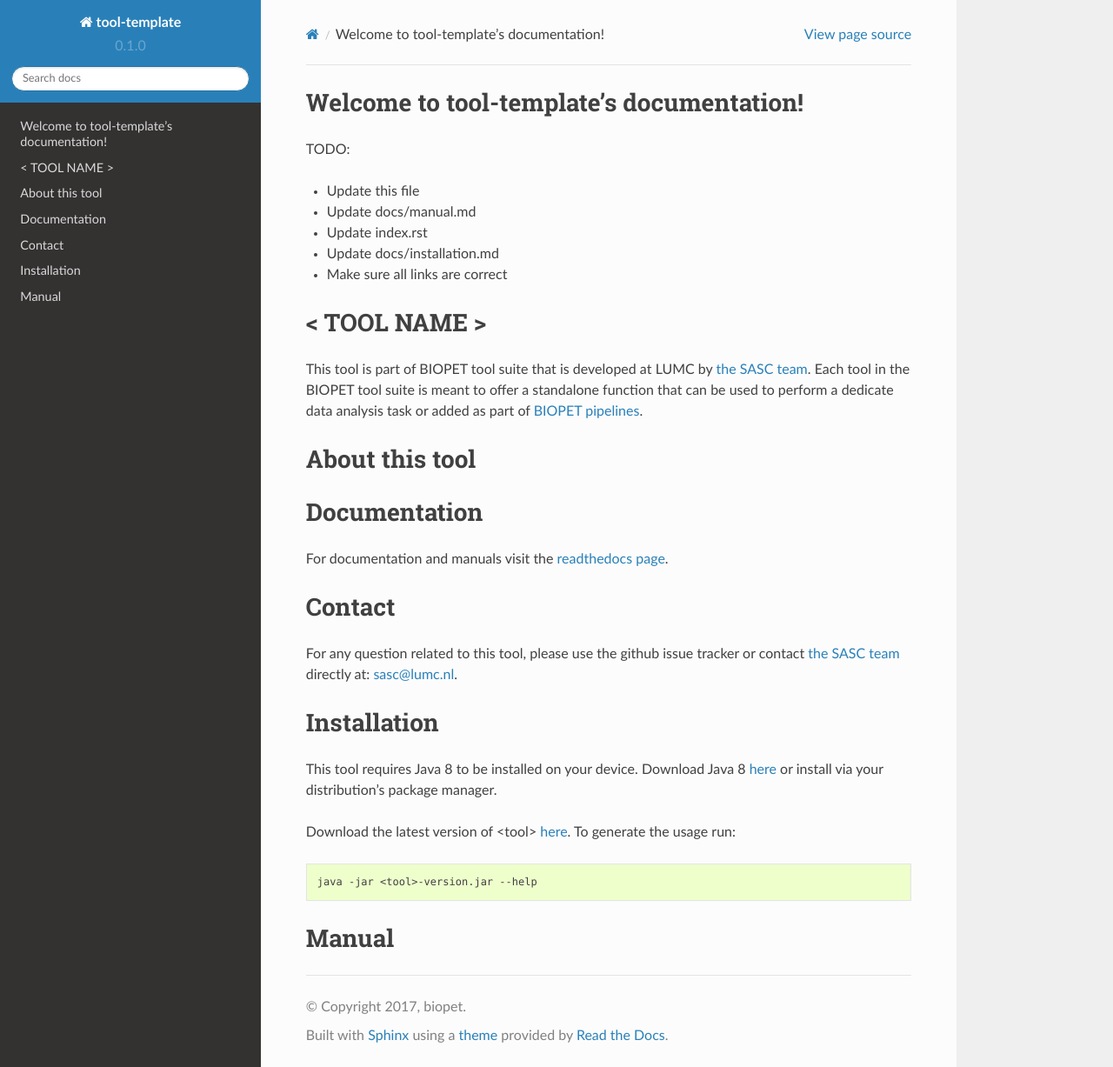
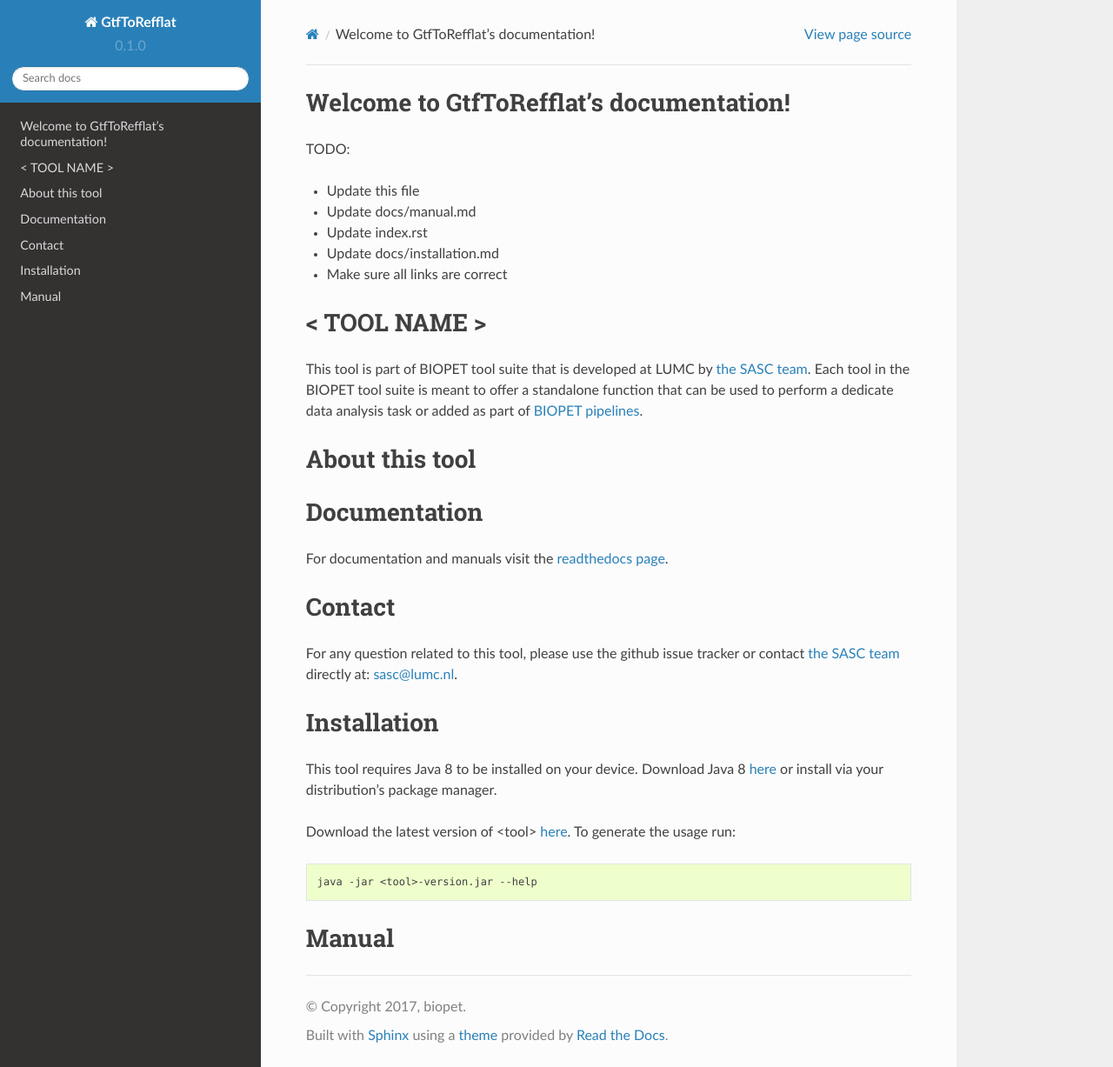
Before and after one commit to biopet/gtftorefflat, a Sphinx documentation site: the page built from docs/index.rst, in a window 1280 px wide and 1227 px high. Shown: the whole window at 87% size. Built offline with Sphinx 7.4.7 and the Read the Docs theme 2.0.0, drawn with Linux system fonts in a browser that asks for light colours.

Commit message:
replaced tool-template

```diff
--- a/docs/conf.py
+++ b/docs/conf.py
@@ -1,6 +1,6 @@
 # -*- coding: utf-8 -*-
 #
-# tool-template documentation build configuration file, created by
+# GtfToRefflat documentation build configuration file, created by
 # sphinx-quickstart on Thu Oct 12 09:56:27 2017.
 #
 # This file is execfile()d with the current directory set to its
@@ -49,7 +49,7 @@ source_suffix = ['.rst', '.md']
 master_doc = 'index'
 
 # General information about the project.
-project = u'tool-template'
+project = u'GtfToRefflat'
 copyright = u'2017, biopet'
 author = u'biopet'
 
@@ -118,7 +118,7 @@ html_sidebars = {
 # -- Options for HTMLHelp output ------------------------------------------
 
 # Output file base name for HTML help builder.
-htmlhelp_basename = 'tool-templatedoc'
+htmlhelp_basename = 'GtfToRefflatdoc'
 
 
 # -- Options for LaTeX output ---------------------------------------------
@@ -145,7 +145,7 @@ latex_elements = {
 # (source start file, target name, title,
 #  author, documentclass [howto, manual, or own class]).
 latex_documents = [
-    (master_doc, 'tool-template.tex', u'tool-template Documentation',
+    (master_doc, 'GtfToRefflat.tex', u'GtfToRefflat Documentation',
      u'biopet', 'manual'),
 ]
 
@@ -155,7 +155,7 @@ latex_documents = [
 # One entry per manual page. List of tuples
 # (source start file, name, description, authors, manual section).
 man_pages = [
-    (master_doc, 'tool-template', u'tool-template Documentation',
+    (master_doc, 'GtfToRefflat', u'GtfToRefflat Documentation',
      [author], 1)
 ]
 
@@ -166,7 +166,7 @@ man_pages = [
 # (source start file, target name, title, author,
 #  dir menu entry, description, category)
 texinfo_documents = [
-    (master_doc, 'tool-template', u'tool-template Documentation',
-     author, 'tool-template', 'One line description of project.',
+    (master_doc, 'GtfToRefflat', u'GtfToRefflat Documentation',
+     author, 'GtfToRefflat', 'One line description of project.',
      'Miscellaneous'),
 ]
--- a/docs/index.rst
+++ b/docs/index.rst
@@ -1,9 +1,9 @@
-.. tool-template documentation master file, created by
+.. GtfToRefflat documentation master file, created by
    sphinx-quickstart on Thu Oct 12 09:56:27 2017.
    You can adapt this file completely to your liking, but it should at least
    contain the root `toctree` directive.
 
-Welcome to tool-template's documentation!
+Welcome to GtfToRefflat's documentation!
 =========================================
 
 .. mdinclude:: ../README.md
```
Also changed, not shown: 1 other file.
